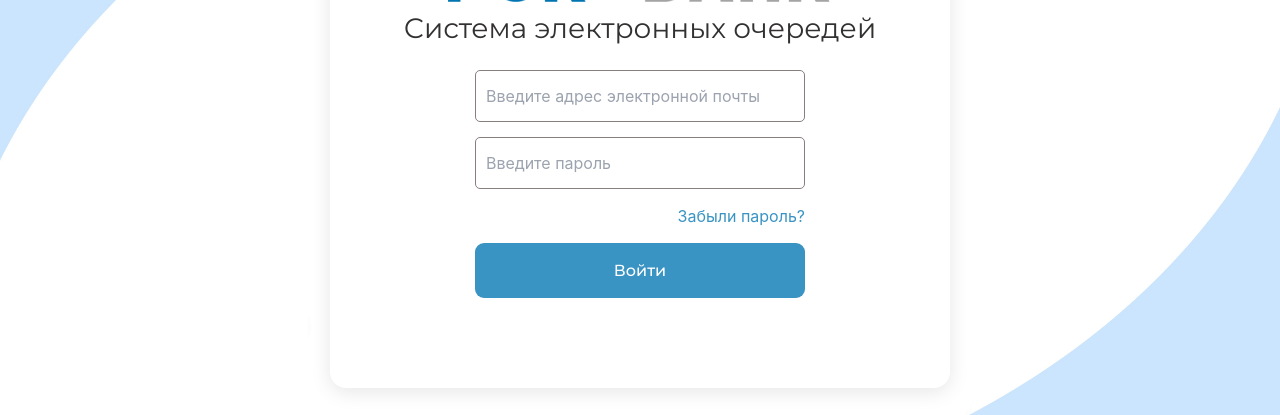
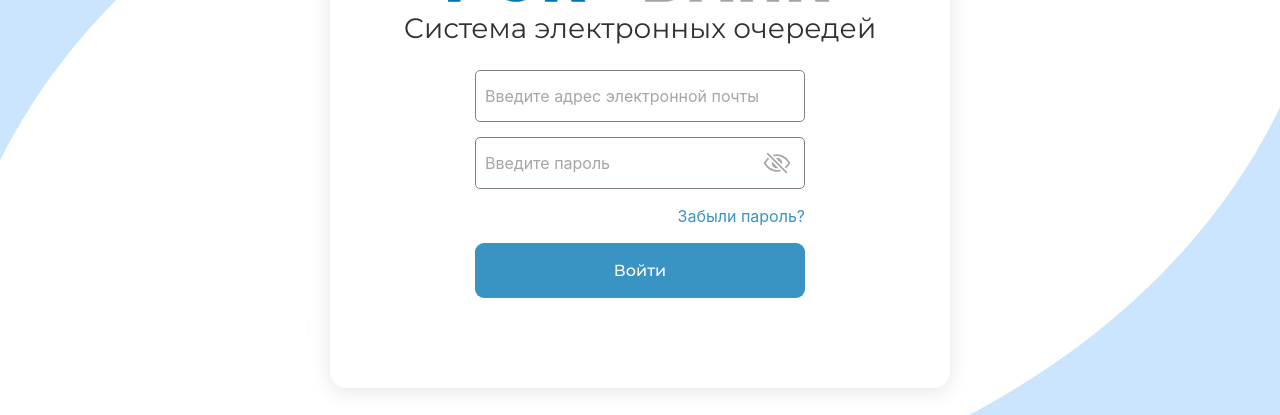
Before and after one commit to aibekovislam/rsk_ts, a React (Create React App) app: page /auth in a window 1280 px wide. Shown: the part 258-673 px from the top of the page. Built offline with nearby package versions, Linux system fonts and the light colour scheme.

Commit message:
added auth page

```diff
--- a/src/pages/QueueAuthAdmin.tsx
+++ b/src/pages/QueueAuthAdmin.tsx
@@ -2,8 +2,14 @@ import React from 'react';
 import '../static/style.css';
 import '../static/queueAdminAuth.css';
 import { ReactComponent as LogoSVG } from '../images/RSK_Bank_Logo 1 (1).svg';
+import { ReactComponent as EyeOffSVG } from '../images/eye-off-outline.svg';
+import { ReactComponent as EyeSVG } from '../images/eye-outline.svg';
 
-export const QueueAuthAdmin = () => {
+export const QueueAuthAdmin: React.FC = () => {
+  const [ eyeState, setEyeState ] = React.useState(false);
+  const [ inputType, setInputType ] = React.useState('password');
+  const [ labelEmailState, setLabelEmailState ] = React.useState(false);
+  const [ labelPasswordState, setLabelPasswordState ] = React.useState(false);
   return (
     <div className='auth_block'>
       <div className='auth_block__img'>
@@ -13,8 +19,25 @@ export const QueueAuthAdmin = () => {
             <LogoSVG className='logo' />
             <div className='logo__title'>Система электронных очередей</div>
             <form className='auth-form'>
-              <input placeholder='Введите адрес электронной почты' type="text" className='auth-form__email' />
-              <input placeholder='Введите пароль' type="password" className='auth-form__password' />
+              <input type="text" className='auth-form__email' name='email' onChange={(e) => {
+                e.target.value !== "" ? setLabelEmailState(true) : setLabelEmailState(false)
+              }} />
+              <label className={`auth-form__email-placeholder ${labelEmailState ? "active__email" : ""}`}>Введите адрес электронной почты</label>
+              <input type={inputType} className='auth-form__password' name='password' onChange={(e) => {
+                e.target.value !== "" ? setLabelPasswordState(true) : setLabelPasswordState(false)
+              }} />
+              <label className={`auth-form__password-placeholder ${labelPasswordState ? "active__password" : ""}`}>Введите пароль</label>
+              { eyeState ? (
+                <EyeSVG className='eye' onClick={() => {
+                  setEyeState(!eyeState);
+                  setInputType("password")
+                }} />
+              ) : (
+                <EyeOffSVG className='eye' onClick={() => {
+                  setEyeState(!eyeState);
+                  setInputType("text")
+                }} />
+              ) }
               <a href='#' className='forgot-password'>Забыли пароль?</a>
               <button className='auth-form__btn'>Войти</button>
             </form>
--- a/src/static/queueAdminAuth.css
+++ b/src/static/queueAdminAuth.css
@@ -55,18 +55,106 @@
 
 .auth-form__email{
     border: 1px solid rgba(136, 126, 126, 1);
+    color: rgba(99, 92, 92, 1);
+    background: transparent;
     border-radius: 5px;
-    padding: 10px;
+    padding: 15px 10px 0px 10px;
+    z-index: 2;
     width: 330px;
     height: 52px;
+    font-size: 16px;
+    font-family: 'Montserrat', sans-serif;
+}
+
+.auth-form__email:focus{
+    outline: solid rgba(57, 147, 195, 1);
+    border: none;
+}
+
+.auth-form__email:focus ~ .auth-form__email-placeholder{
+    top: 43.5%;
+    font-size: 13px;
+    color: rgba(57, 147, 195, 1);
+}
+
+.auth-form__email-placeholder{
+    color: rgba(166, 166, 166, 1);
+    text-align: left;
+    position: absolute;
+    top: 45.5%;
+    left: 25%;
+    z-index: 1;
+    transition-duration: 0.3s;
+}
+
+.active__email{
+    position: absolute;
+    font-size: 13px;
+    top: 43.5%;
+    color: rgba(57, 147, 195, 1);
 }
 
 .auth-form__password{
     border: 1px solid rgba(136, 126, 126, 1);
     border-radius: 5px;
-    padding: 10px;
+    background: transparent;
+    padding: 15px 10px 0px 10px;
     width: 330px;
     height: 52px;
+    z-index: 2;
+    color: rgba(99, 92, 92, 1);
+    font-family: 'Montserrat', sans-serif;
+}
+
+.auth-form__password[type='password']{
+    font-family: 'Montserrat', sans-serif;
+    letter-spacing: 0.29em;
+}
+
+.auth-form__password-placeholder{
+    color: rgba(166, 166, 166, 1);
+    text-align: left;
+    position: absolute;
+    top: 57.5%;
+    left: 25%;
+    z-index: 1;
+    transition-duration: 0.3s;
+}
+
+.auth-form__password:focus{
+    outline: solid rgba(57, 147, 195, 1);
+}
+
+.auth-form__password:focus ~ .auth-form__password-placeholder{
+    top: 56%;
+    font-size: 13px;
+    color: rgba(57, 147, 195, 1);
+}
+
+.active__password{
+    position: absolute;
+    font-size: 13px;
+    top: 56%;
+    color: rgba(57, 147, 195, 1);
+}
+
+.eye{
+    position: absolute;
+    top: 56.3%;
+    right: 0;
+    left: 69%;
+    width: 38px;
+    height: 38px;
+    padding: 5px;
+    border-radius: 100%;
+    fill: rgba(166, 166, 166, 1);
+    cursor: pointer;
+    transition-duration: 0.3s;
+    z-index: 3;
+}
+
+.eye:hover{
+    background-color: #eee;
 }
 
 .forgot-password{
@@ -90,4 +178,9 @@
     width: 100%;
     height: 55px;
     border-radius: 9px;
+    transition-duration: 0.3s;
 }
+
+.auth-form__btn:hover{
+    background-color: rgb(53, 136, 180);
+}
```
Also changed, not shown: src/images/eye-off-outline.svg (added), src/images/eye-outline.svg (added).
